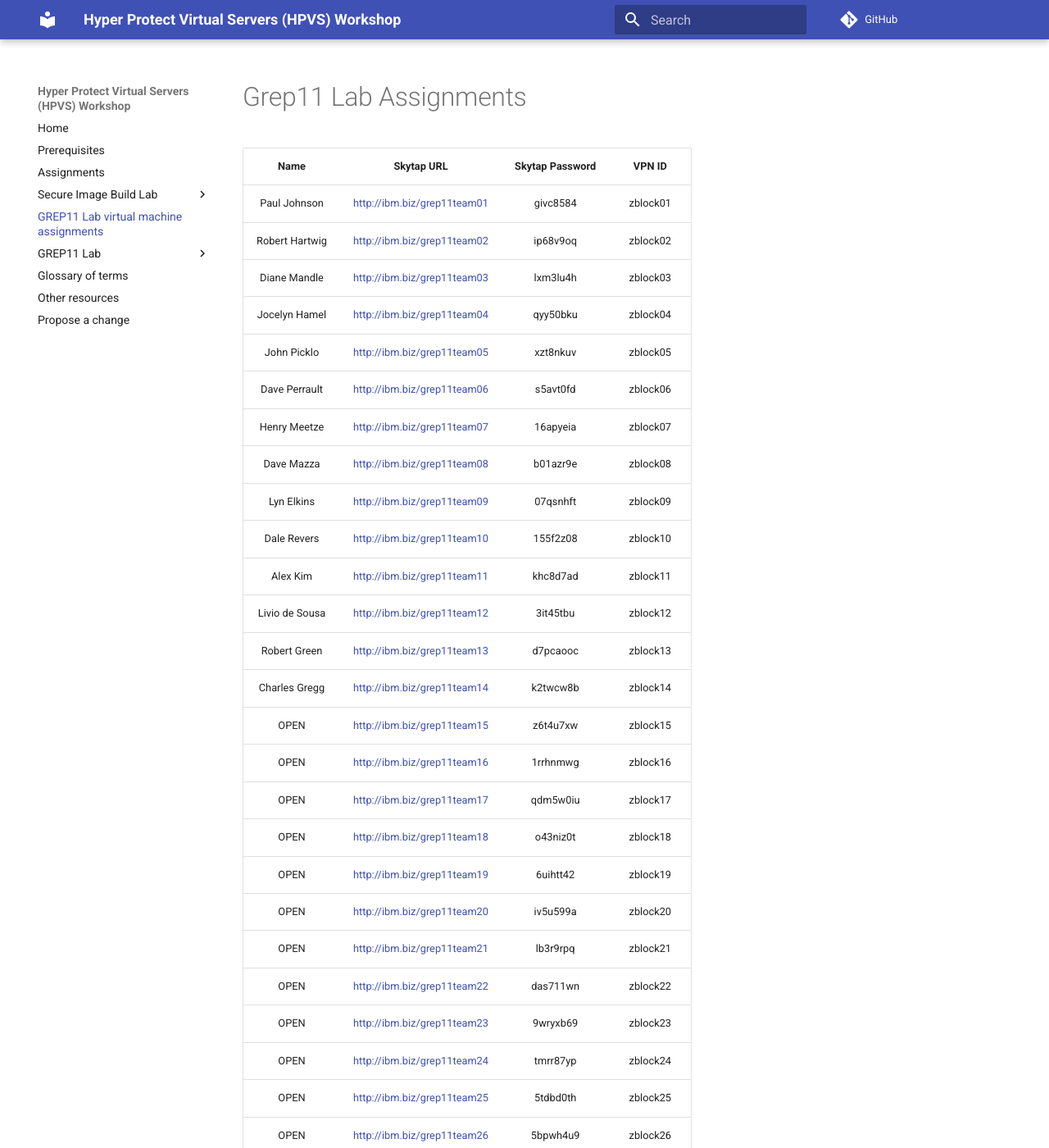
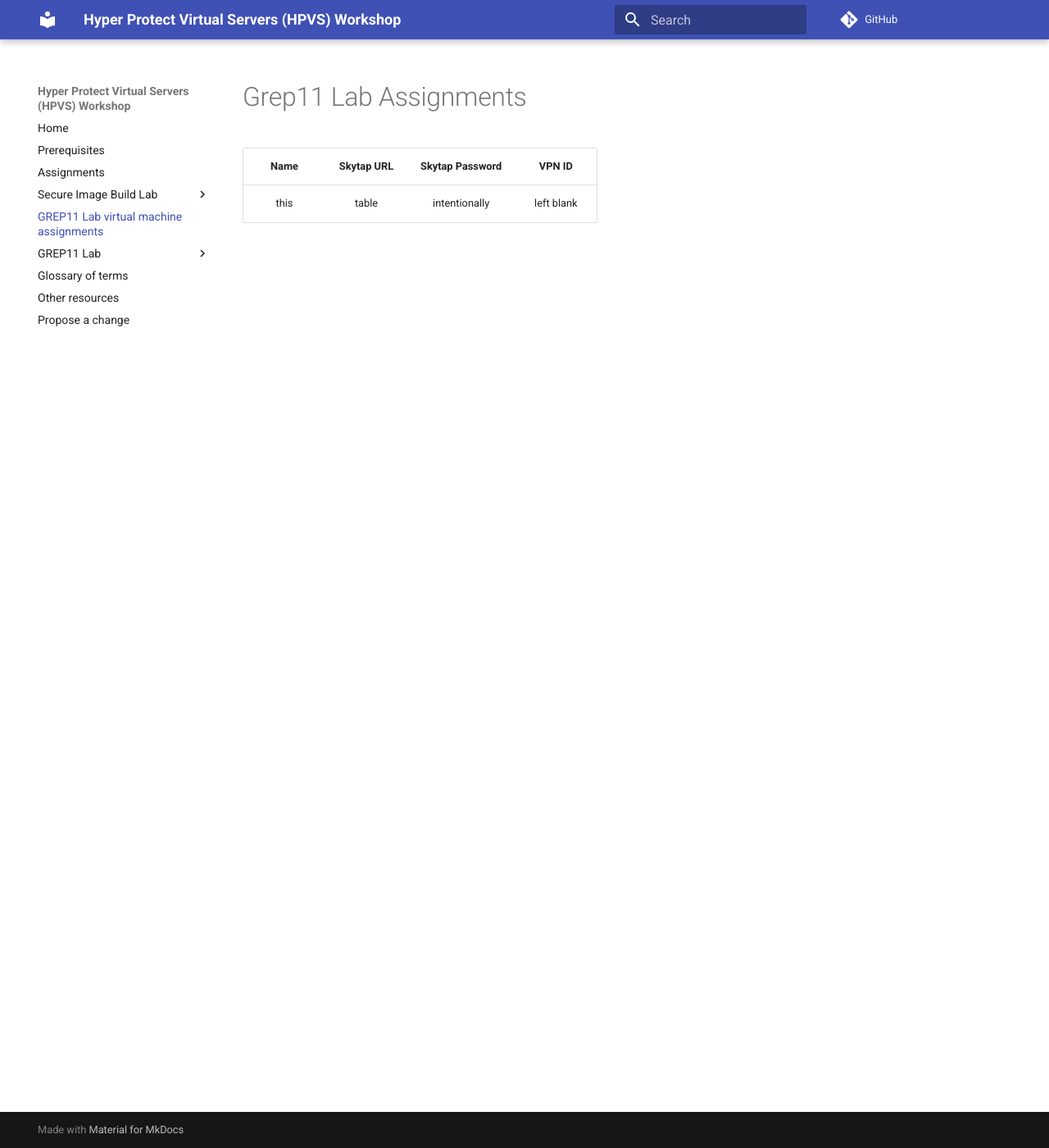
Before and after one commit to ibm-wsc/hyper-protect-virtual-servers-workshop, an MkDocs documentation site: the page built from docs/grep11-lab/assignments.md, in a window 1280 px wide and 1400 px high. Shown: the whole window at 82% size. Built offline with MkDocs 1.6.1 and Material for MkDocs 9.7.7, drawn with Linux system fonts in a browser that asks for light colours; comment, search, counter and statistics services are not loaded; some of the changed text lies outside the part shown.

Commit message:
remove lab assignments

```diff
--- a/docs/grep11-lab/assignments.md
+++ b/docs/grep11-lab/assignments.md
@@ -2,45 +2,4 @@
 
 |Name|Skytap URL |Skytap Password| VPN ID|
 |:--:|:---------:|:-------------:|:-----:|
-|Paul Johnson|http://ibm.biz/grep11team01|givc8584|zblock01|
-|Robert Hartwig|http://ibm.biz/grep11team02|ip68v9oq|zblock02|
-|Diane Mandle|http://ibm.biz/grep11team03|lxm3lu4h|zblock03|
-|Jocelyn Hamel|http://ibm.biz/grep11team04|qyy50bku|zblock04|
-|John Picklo|http://ibm.biz/grep11team05|xzt8nkuv|zblock05|
-|Dave Perrault|http://ibm.biz/grep11team06|s5avt0fd|zblock06|
-|Henry Meetze|http://ibm.biz/grep11team07|16apyeia|zblock07|
-|Dave Mazza|http://ibm.biz/grep11team08|b01azr9e|zblock08|
-|Lyn Elkins|http://ibm.biz/grep11team09|07qsnhft|zblock09|
-|Dale Revers|http://ibm.biz/grep11team10|155f2z08|zblock10|
-|Alex Kim|http://ibm.biz/grep11team11|khc8d7ad|zblock11|
-|Livio de Sousa|http://ibm.biz/grep11team12|3it45tbu|zblock12|
-|Robert Green|http://ibm.biz/grep11team13|d7pcaooc|zblock13|
-|Charles Gregg|http://ibm.biz/grep11team14|k2twcw8b|zblock14|
-|OPEN|http://ibm.biz/grep11team15|z6t4u7xw|zblock15|
-|OPEN|http://ibm.biz/grep11team16|1rrhnmwg|zblock16|
-|OPEN|http://ibm.biz/grep11team17|qdm5w0iu|zblock17|
-|OPEN|http://ibm.biz/grep11team18|o43niz0t|zblock18|
-|OPEN|http://ibm.biz/grep11team19|6uihtt42|zblock19|
-|OPEN|http://ibm.biz/grep11team20|iv5u599a|zblock20|
-|OPEN|http://ibm.biz/grep11team21|lb3r9rpq|zblock21|
-|OPEN|http://ibm.biz/grep11team22|das711wn|zblock22|
-|OPEN|http://ibm.biz/grep11team23|9wryxb69|zblock23|
-|OPEN|http://ibm.biz/grep11team24|tmrr87yp|zblock24|
-|OPEN|http://ibm.biz/grep11team25|5tdbd0th|zblock25|
-|OPEN|http://ibm.biz/grep11team26|5bpwh4u9|zblock26|
-|OPEN|http://ibm.biz/grep11team27|geg14xc2|zblock27|
-|OPEN|http://ibm.biz/grep11team28|74yo31oc|zblock28|
-|OPEN|http://ibm.biz/grep11team29|h4d59y6j|zblock29|
-|OPEN|http://ibm.biz/grep11team30|81b2vz7y|zblock30|
-|OPEN|http://ibm.biz/grep11team31|vpfe6www|zblock31|
-|OPEN|http://ibm.biz/grep11team32|f62b37bi|zblock32|
-|OPEN|http://ibm.biz/grep11team33|4s36yxbc|zblock33|
-|OPEN|http://ibm.biz/grep11team34|lyp39pk8|zblock34|
-|OPEN|http://ibm.biz/grep11team35|7mf348hr|zblock35|
-|OPEN|http://ibm.biz/grep11team36|4mvws7ho|zblock36|
-|OPEN|http://ibm.biz/grep11team37|qry8f2uk|zblock37|
-|OPEN|http://ibm.biz/grep11team38|jifbq8x7|zblock38|
-|OPEN|http://ibm.biz/grep11team39|mg1ddpf5|zblock39|
-|OPEN|http://ibm.biz/grep11team40|z15jdcci|zblock40|
-
-The password for the Ubuntu desktop is **SMJKBh2wYWZ** for everybody
+|this|table|intentionally|left blank|
```
